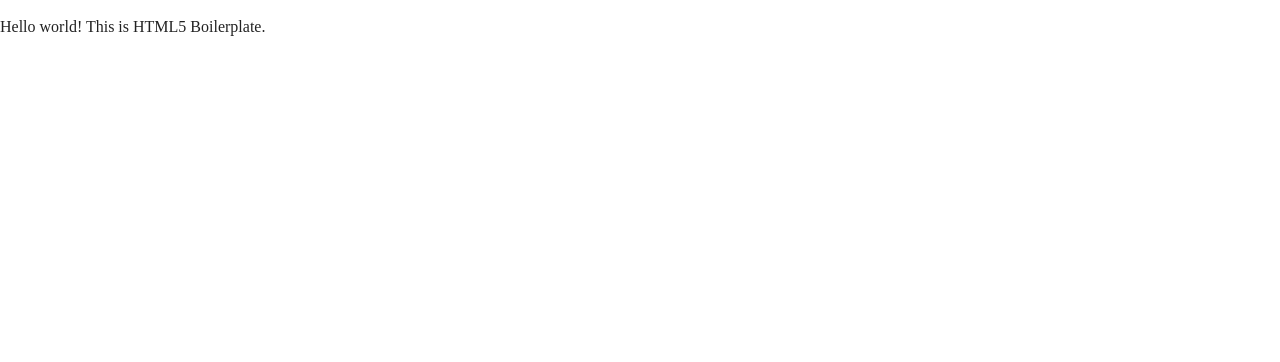
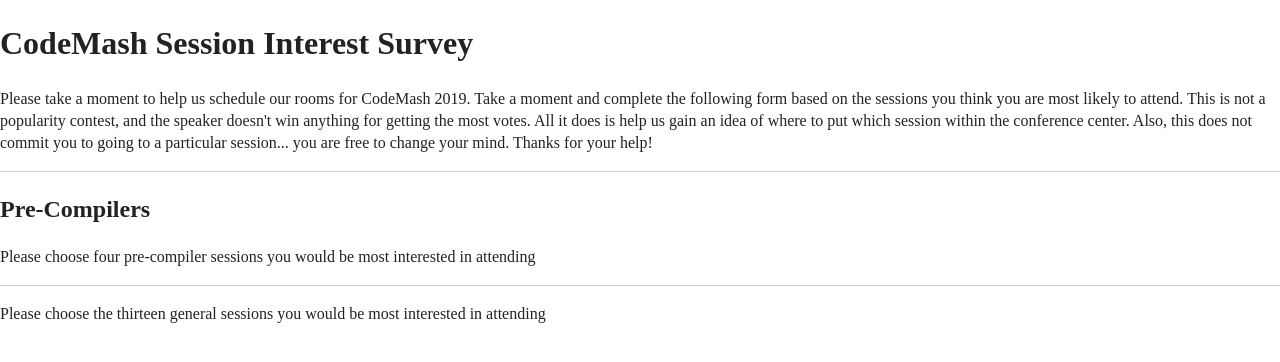
Before and after one commit to argodev/codemash-votes, a plain HTML site: page index.html in a window 1280 px wide. Drawn offline with nearby package versions, Linux system fonts and the light colour scheme.

Commit message:
working on updating site a little

```diff
--- a/index.html
+++ b/index.html
@@ -4,8 +4,8 @@
 <head>
   <meta charset="utf-8">
   <meta http-equiv="x-ua-compatible" content="ie=edge">
-  <title></title>
-  <meta name="description" content="">
+  <title>CodeMash 2019 Session Interest Survey</title>
+  <meta name="description" content="CodeMash 2019 Session Interest Survey">
   <meta name="viewport" content="width=device-width, initial-scale=1, shrink-to-fit=no">
 
   <link rel="manifest" href="site.webmanifest">
@@ -22,7 +22,19 @@
   <![endif]-->
 
   <!-- Add your site or application content here -->
-  <p>Hello world! This is HTML5 Boilerplate.</p>
+  <h1>CodeMash Session Interest Survey</h1>
+  <p>Please take a moment to help us schedule our rooms for CodeMash 2019. Take a moment and complete the following form based on the sessions you
+    think you are most likely to attend. This is not a popularity contest, and the speaker doesn't win anything for getting the most votes. All it
+    does is help us gain an idea of where to put which session within the conference center.
+
+    Also, this does not commit you to going to a particular session... you are free to change your mind. Thanks for your help!
+  </p>
+  <hr>
+  <h2>Pre-Compilers</h2>
+  <p>Please choose four pre-compiler sessions you would be most interested in attending</p>
+  <hr>
+  <p>Please choose the thirteen general sessions you would be most interested in attending</p>
+
 
 
   <script src="js/vendor/modernizr-3.6.0.min.js"></script>
```
Also changed, not shown: LICENSE.txt.
